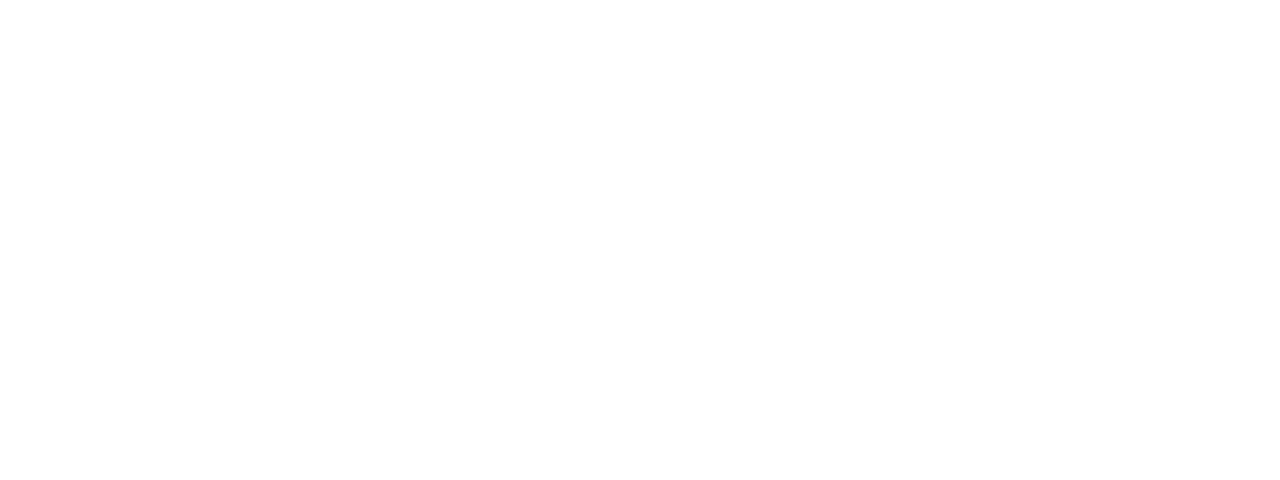
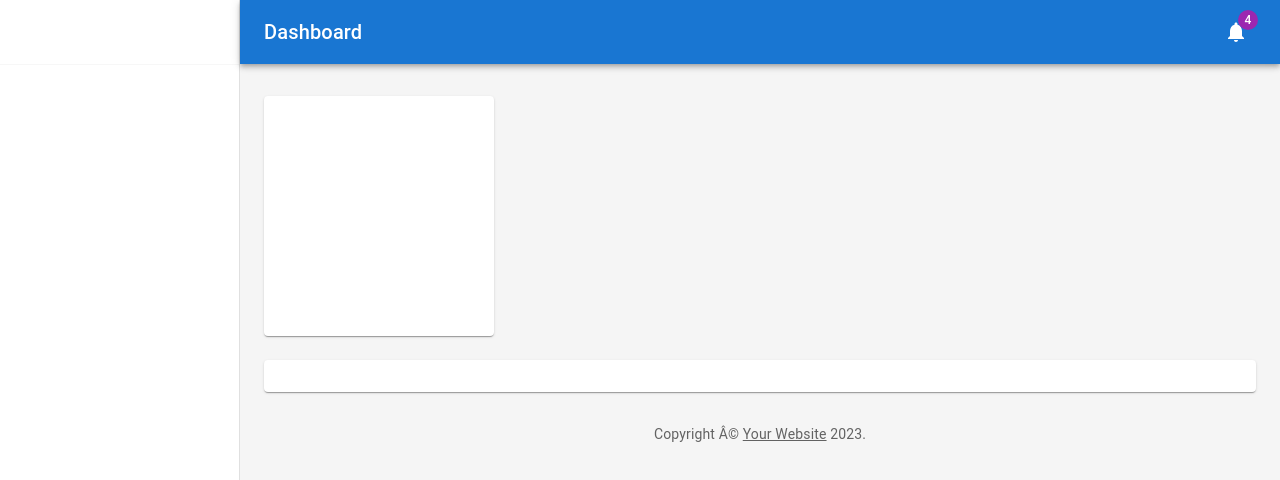
Before and after one commit to robstowe/Budget-Tracker, a React (Create React App) app in the folder client/: page /Home in a window 1280 px wide. Before the commit this address had no page. Shown: the top 480 px of the page. Built offline with nearby package versions, Linux system fonts and the light colour scheme.

Commit message:
dashboard inclusion

```diff
--- a/client/package.json
+++ b/client/package.json
@@ -23,6 +23,7 @@
     "react-router": "^6.14.2",
     "react-router-dom": "^6.14.2",
     "react-scripts": "5.0.1",
+    "recharts": "^2.7.2",
     "styled-components": "^5.3.11",
     "web-vitals": "^2.1.4"
   },
--- a/client/src/App.js
+++ b/client/src/App.js
@@ -10,6 +10,7 @@
 import SignIn from './components/SignIn/';
 import SignUp from './components/SignUp'
 import Dashboard from './components/Dashboard'
+import Home from './components/Home'
 
 
 import 'bootstrap/dist/css/bootstrap.min.css'
@@ -52,6 +53,9 @@
           <Route
             path="/sign-up"
             element={<SignUp />} />
+            <Route
+            path="/Home"
+            element={<Home />} />
         </Routes>
 
 
--- /dev/null
+++ b/client/src/components/Home/chart.js
@@ -0,0 +1,71 @@
+import React from 'react';
+import { useTheme } from '@mui/material/styles';
+import { LineChart, Line, XAxis, YAxis, Label, ResponsiveContainer } from 'recharts';
+
+
+// Generate Sales Data
+function createData(time, amount) {
+  return { time, amount };
+}
+
+const data = [
+  createData('00:00', 0),
+  createData('03:00', 300),
+  createData('06:00', 600),
+  createData('09:00', 800),
+  createData('12:00', 1500),
+  createData('15:00', 2000),
+  createData('18:00', 2400),
+  createData('21:00', 2400),
+  createData('24:00', undefined),
+];
+
+export default function Chart() {
+  const theme = useTheme();
+
+  return (
+    <React.Fragment>
+      {/* <Title>Today</Title> */}
+      <ResponsiveContainer>
+        <LineChart
+          data={data}
+          margin={{
+            top: 16,
+            right: 16,
+            bottom: 0,
+            left: 24,
+          }}
+        >
+          <XAxis
+            dataKey="time"
+            stroke={theme.palette.text.secondary}
+            style={theme.typography.body2}
+          />
+          <YAxis
+            stroke={theme.palette.text.secondary}
+            style={theme.typography.body2}
+          >
+            <Label
+              angle={270}
+              position="left"
+              style={{
+                textAnchor: 'middle',
+                fill: theme.palette.text.primary,
+                ...theme.typography.body1,
+              }}
+            >
+              Sales ($)
+            </Label>
+          </YAxis>
+          <Line
+            isAnimationActive={false}
+            type="monotone"
+            dataKey="amount"
+            stroke={theme.palette.primary.main}
+            dot={false}
+          />
+        </LineChart>
+      </ResponsiveContainer>
+    </React.Fragment>
+  );
+}
--- /dev/null
+++ b/client/src/components/Home/index.js
@@ -0,0 +1,206 @@
+import React, { useState } from 'react';
+import { styled, createTheme, ThemeProvider } from '@mui/material/styles';
+import CssBaseline from '@mui/material/CssBaseline';
+import MuiDrawer from '@mui/material/Drawer';
+import Box from '@mui/material/Box';
+import MuiAppBar from '@mui/material/AppBar';
+import Toolbar from '@mui/material/Toolbar';
+// import List from '@mui/material/List';
+import Typography from '@mui/material/Typography';
+import Divider from '@mui/material/Divider';
+import IconButton from '@mui/material/IconButton';
+import Badge from '@mui/material/Badge';
+import Container from '@mui/material/Container';
+import Grid from '@mui/material/Grid';
+import Paper from '@mui/material/Paper';
+import Link from '@mui/material/Link';
+import MenuIcon from '@mui/icons-material/Menu';
+// import ChevronLeftIcon from '@mui/icons-material/ChevronLeft';
+import NotificationsIcon from '@mui/icons-material/Notifications';
+// import { mainListItems, secondaryListItems } from './listItems';
+import Chart from './chart';
+// import Deposits from './Deposits';
+// import Orders from './Orders';
+
+function Copyright(props) {
+  return (
+    <Typography variant="body2" color="text.secondary" align="center" {...props}>
+      {'Copyright Â© '}
+      <Link color="inherit" href="https://mui.com/">
+        Your Website
+      </Link>{' '}
+      {new Date().getFullYear()}
+      {'.'}
+    </Typography>
+  );
+}
+
+const drawerWidth = 240;
+
+const AppBar = styled(MuiAppBar, {
+  shouldForwardProp: (prop) => prop !== 'open',
+})(({ theme, open }) => ({
+  zIndex: theme.zIndex.drawer + 1,
+  transition: theme.transitions.create(['width', 'margin'], {
+    easing: theme.transitions.easing.sharp,
+    duration: theme.transitions.duration.leavingScreen,
+  }),
+  ...(open && {
+    marginLeft: drawerWidth,
+    width: `calc(100% - ${drawerWidth}px)`,
+    transition: theme.transitions.create(['width', 'margin'], {
+      easing: theme.transitions.easing.sharp,
+      duration: theme.transitions.duration.enteringScreen,
+    }),
+  }),
+}));
+
+const Drawer = styled(MuiDrawer, { shouldForwardProp: (prop) => prop !== 'open' })(
+  ({ theme, open }) => ({
+    '& .MuiDrawer-paper': {
+      position: 'relative',
+      whiteSpace: 'nowrap',
+      width: drawerWidth,
+      transition: theme.transitions.create('width', {
+        easing: theme.transitions.easing.sharp,
+        duration: theme.transitions.duration.enteringScreen,
+      }),
+      boxSizing: 'border-box',
+      ...(!open && {
+        overflowX: 'hidden',
+        transition: theme.transitions.create('width', {
+          easing: theme.transitions.easing.sharp,
+          duration: theme.transitions.duration.leavingScreen,
+        }),
+        width: theme.spacing(7),
+        [theme.breakpoints.up('sm')]: {
+          width: theme.spacing(9),
+        },
+      }),
+    },
+  }),
+);
+
+// TODO remove, this demo shouldn't need to reset the theme.
+const defaultTheme = createTheme();
+
+export default function Home() {
+  const [open, setOpen] = React.useState(true);
+  const toggleDrawer = () => {
+    setOpen(!open);
+  };
+
+  return (
+    <ThemeProvider theme={defaultTheme}>
+      <Box sx={{ display: 'flex' }}>
+        <CssBaseline />
+        <AppBar position="absolute" open={open}>
+          <Toolbar
+            sx={{
+              pr: '24px', // keep right padding when drawer closed
+            }}
+          >
+            <IconButton
+              edge="start"
+              color="inherit"
+              aria-label="open drawer"
+              onClick={toggleDrawer}
+              sx={{
+                marginRight: '36px',
+                ...(open && { display: 'none' }),
+              }}
+            >
+              <MenuIcon />
+            </IconButton>
+            <Typography
+              component="h1"
+              variant="h6"
+              color="inherit"
+              noWrap
+              sx={{ flexGrow: 1 }}
+            >
+              Dashboard
+            </Typography>
+            <IconButton color="inherit">
+              <Badge badgeContent={4} color="secondary">
+                <NotificationsIcon />
+              </Badge>
+            </IconButton>
+          </Toolbar>
+        </AppBar>
+        <Drawer variant="permanent" open={open}>
+          <Toolbar
+            sx={{
+              display: 'flex',
+              alignItems: 'center',
+              justifyContent: 'flex-end',
+              px: [1],
+            }}
+          >
+            <IconButton onClick={toggleDrawer}>
+              {/* <ChevronLeftIcon /> */}
+            </IconButton>
+          </Toolbar>
+          <Divider />
+          {/* <List component="nav">
+            {mainListItems}
+            <Divider sx={{ my: 1 }} />
+            {secondaryListItems}
+          </List> */}
+        </Drawer>
+        <Box
+          component="main"
+          sx={{
+            backgroundColor: (theme) =>
+              theme.palette.mode === 'light'
+                ? theme.palette.grey[100]
+                : theme.palette.grey[900],
+            flexGrow: 1,
+            height: '100vh',
+            overflow: 'auto',
+          }}
+        >
+          <Toolbar />
+          <Container maxWidth="lg" sx={{ mt: 4, mb: 4 }}>
+            <Grid container spacing={3}>
+              <Chart >
+              <Grid item xs={12} md={8} lg={9}>
+                <Paper
+                  sx={{
+                    p: 2,
+                    display: 'flex',
+                    flexDirection: 'column',
+                    height: 240,
+                  }}
+                >
+                  <Chart />
+                </Paper>
+              </Grid>
+              </Chart>
+              {/* Recent Deposits */}
+              <Grid item xs={12} md={4} lg={3}>
+                <Paper
+                  sx={{
+                    p: 2,
+                    display: 'flex',
+                    flexDirection: 'column',
+                    height: 240,
+                  }}
+                >
+                  {/* <Deposits /> */}
+                </Paper>
+              </Grid>
+              {/* Recent Orders */}
+              <Grid item xs={12}>
+                <Paper sx={{ p: 2, display: 'flex', flexDirection: 'column' }}>
+                  {/* <Orders /> */}
+                </Paper>
+              </Grid>
+            </Grid>
+            <Copyright sx={{ pt: 4 }} />
+          </Container>
+        </Box>
+      </Box>
+    </ThemeProvider>
+  );
+}
--- a/client/src/components/utils/auth.js
+++ b/client/src/components/utils/auth.js
@@ -29,7 +29,7 @@
 
   login(idToken) {
     localStorage.setItem('id_token', idToken);
-    window.location.assign('/');
+    window.location.assign('/Home');
     //^ change this / to the url of our choice once built
   }
 
```
Also changed, not shown: 1 other file (tests, documents, lock files or other folders).
